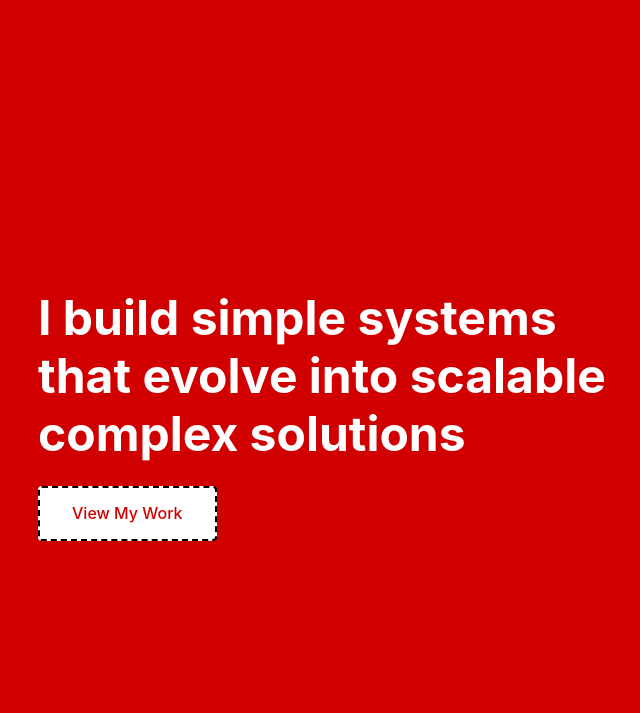
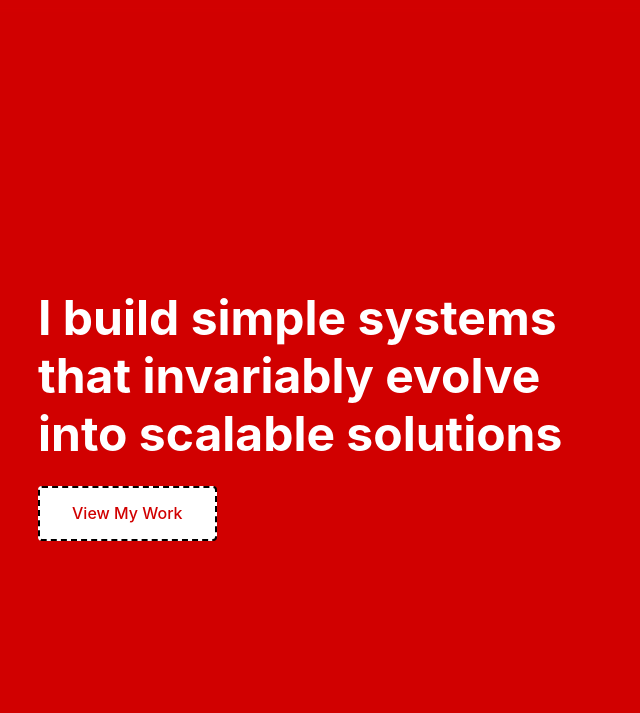
Before and after one commit to younes2123/new_portfolio, a plain HTML site: page index.html in a window 1280 px wide. Shown: the part 87-800 px from the top of the page, without its empty margins (302-942 px from the left). Drawn offline with Linux system fonts and the light colour scheme.

Commit message:
Change hero title

```diff
--- a/index.html
+++ b/index.html
@@ -16,7 +16,8 @@
       <div class="container">
         <div class="hero-content">
           <h1>
-            I build simple systems that evolve into scalable complex solutions
+            I build simple systems that invariably evolve into scalable
+            solutions
           </h1>
           <p>
             <a href="#projects" class="btn">View My Work</a>
```
